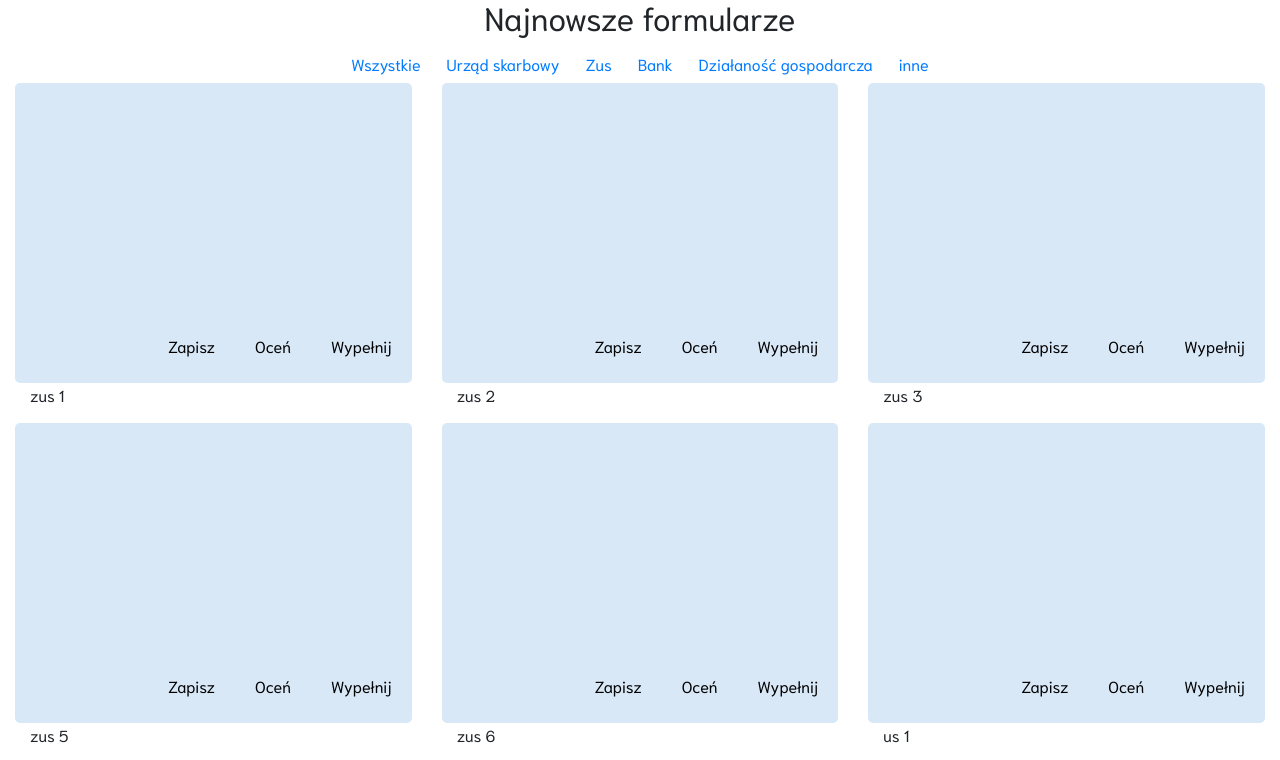
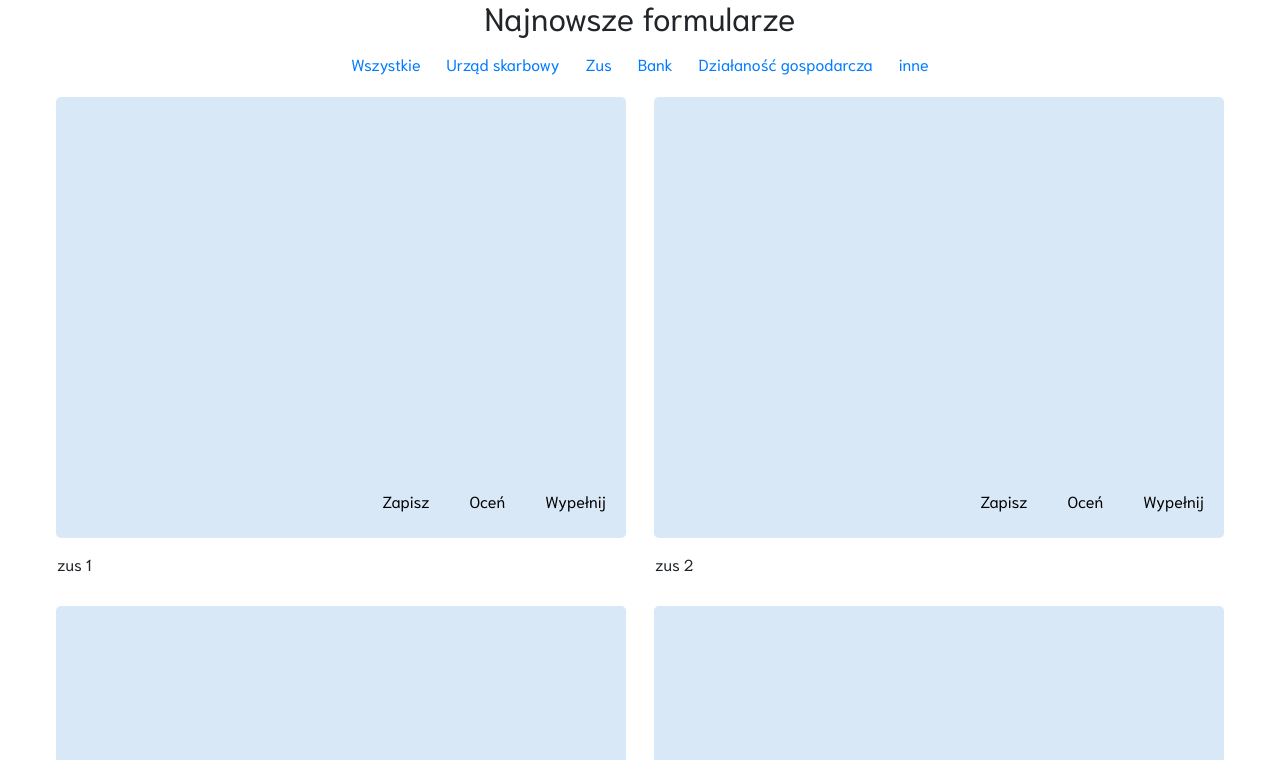
Before and after one commit to maciekbe1/Docas24, a React (Create React App) app in the folder client/: page / in a window 1280 px wide. Shown: the part 740-1500 px from the top of the page. Built offline with nearby package versions, Linux system fonts and the light colour scheme.

Commit message:
fix styles

```diff
--- a/client/src/components/LastForms.js
+++ b/client/src/components/LastForms.js
@@ -21,7 +21,7 @@ class LastForms extends Component {
                     <h2 className="text-center">Najnowsze formularze</h2>
                         <div className="form__btns--filters">
                             <button onClick={this.findAllForms} className="btn btn-link">Wszystkie</button>
-                        <button onClick={this.findForm.bind(this, 'us')}className="btn btn-link">Urząd skarbowy</button>
+                            <button onClick={this.findForm.bind(this, 'us')} className="btn btn-link">Urząd skarbowy</button>
                             <button onClick={this.findForm.bind(this, 'zus')} className="btn btn-link">Zus</button>
                             <button onClick={this.findForm.bind(this, 'bank')} className="btn btn-link">Bank</button>
                             <button onClick={this.findForm.bind(this, 'dg')} className="btn btn-link">Działaność gospodarcza</button>
--- a/client/src/components/ListForms.js
+++ b/client/src/components/ListForms.js
@@ -5,10 +5,9 @@ class ListForm extends Component {
     render() {
         return (
             <section className='form-filter'>
-                <div className="row">
                     {this.props.forms.map(form => {
                      return (
-                        <div className={form.class + " col-md-4"} key={form.id}>
+                        <div className={form.class} key={form.id}>
                             <div className="square">
                                 <ul className="nav">
                                     <li className="nav-item">Zapisz</li>
@@ -20,7 +19,6 @@ class ListForm extends Component {
                         </div>
                      )
                     })}
-                </div>
             </section>
         );
     }
--- a/client/src/styles/home.css
+++ b/client/src/styles/home.css
@@ -21,8 +21,9 @@
     margin-bottom: 50px;
 }
 .square {
-    width: 100%;
-    height: 300px;
+    width: 570px;
+    height: 441px;
+    margin: 14px;
     background-color: #d9e8f7;
     display: flex;
     border-radius: 5px;
@@ -33,6 +34,12 @@
     margin-bottom: 15px;
     color: #000;
 }
+.form-filter {
+    display: flex;
+    flex-direction: row;
+    flex-wrap: wrap;
+    justify-content: center;
+}
 .form-filter p {
     margin-left: 15px;
 }
```
Lines whose indentation alone changed are shown as unchanged.
